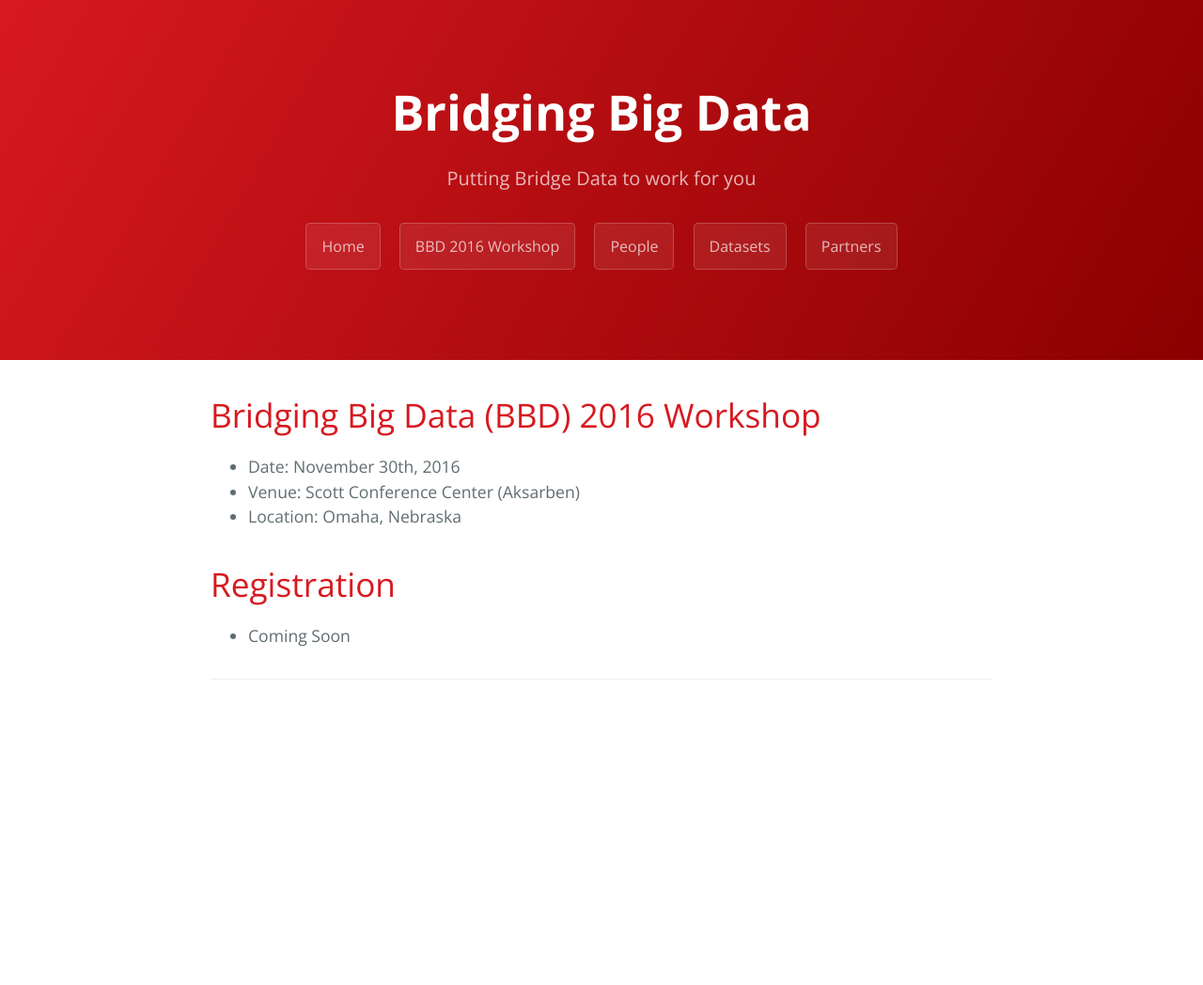
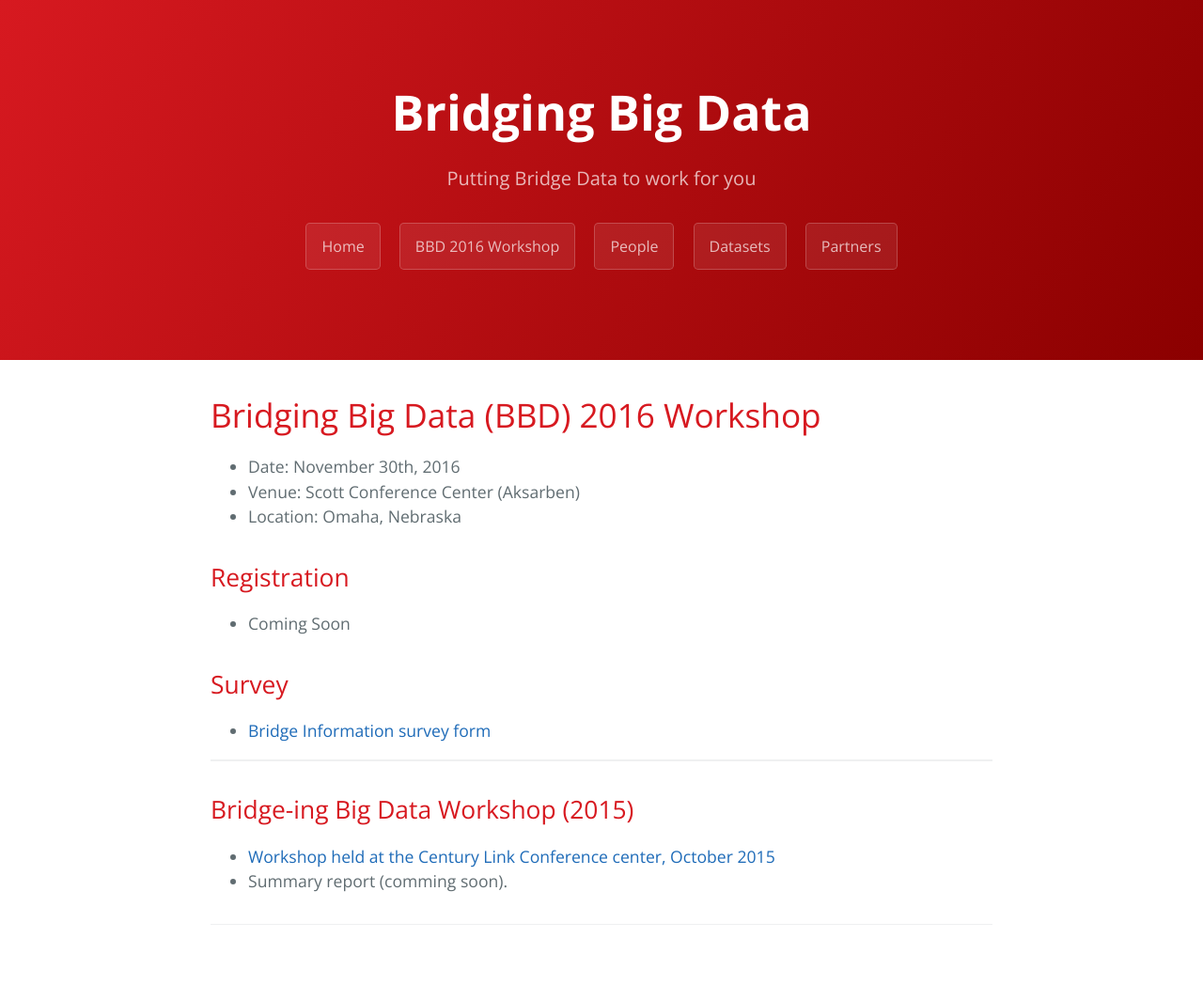
Before and after one commit to BridgingBigData/BridgingBigData.github.io, a Jekyll site: the page built from pages/bbd2016.md, in a window 1280 px wide. Shown: the whole page at 94% size. Built offline with Jekyll 4.4.1, drawn with Linux system fonts in a browser that asks for light colours; before the commit the page ends 900 px from its top, so only the background shows below that.

Commit message:
added survey link

```diff
--- a/pages/bbd2016.md
+++ b/pages/bbd2016.md
@@ -9,6 +9,17 @@ description: Bridging Big Data Workshop
 * Venue: Scott Conference Center (Aksarben)
 * Location: Omaha, Nebraska
 
-# Registration
+## Registration
 
 * Coming Soon
+
+## Survey
+
+* [Bridge Information survey form](https://goo.gl/forms/B3YojusikMTXNYwK2)
+
+---
+
+## Bridge-ing Big Data Workshop (2015)
+
+* [Workshop held at the Century Link Conference center, October 2015](http://engineering.unl.edu/bridging-big-data-workshop/)
+* Summary report (comming soon).
```
